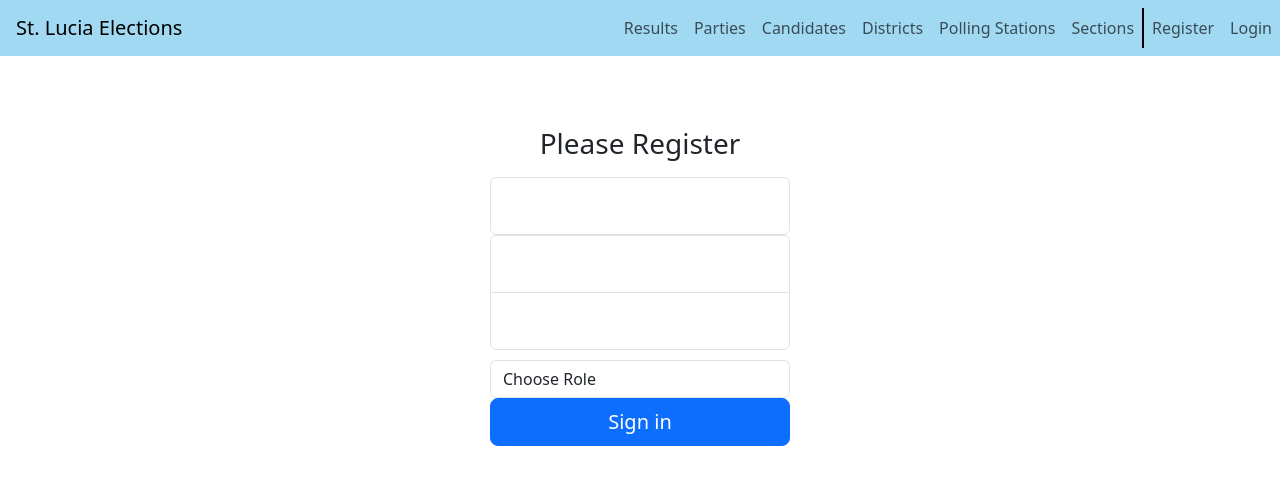
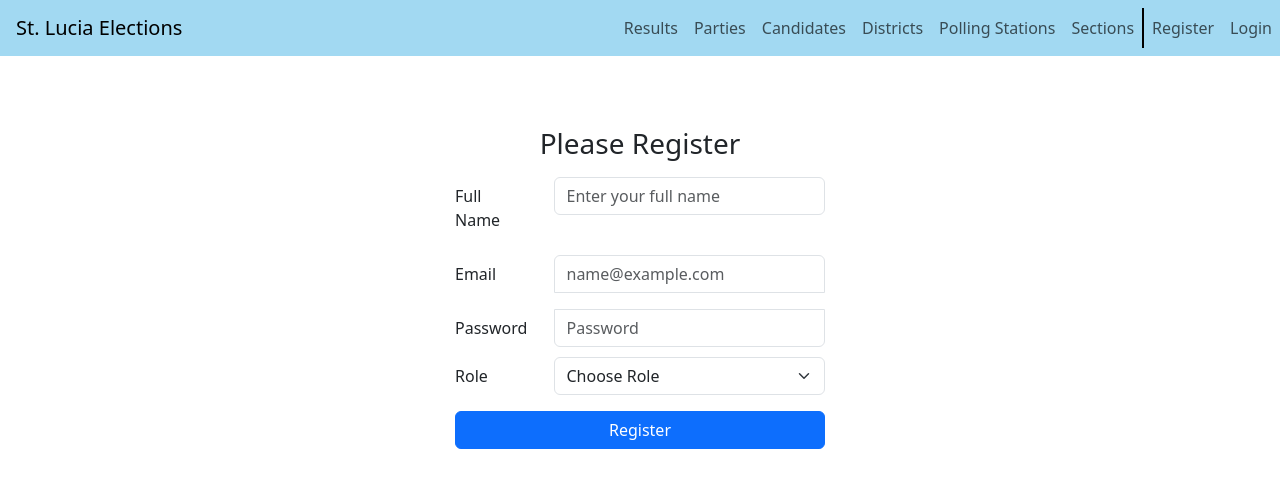
Before and after one commit to bajahranks/st-lucia-elections, a React (Create React App) app: page /register in a window 1280 px wide. Shown: the top 488 px of the page. Built offline with nearby package versions, Linux system fonts and the light colour scheme.

Commit message:
Update styling Add authorization

```diff
--- a/src/assets/App.css
+++ b/src/assets/App.css
@@ -147,21 +147,29 @@ div#rect {
   margin: auto;
 }
 
-.form-signin .checkbox {
+.form-register {
+  width: 100%;
+  max-width: 400px;
+  padding: 15px;
+  margin: auto;
+}
+
+.form-signin .checkbox, .form-register .checkbox {
   font-weight: 400;
 }
 
-.form-signin .form-floating:focus-within {
+.form-signin .form-floating:focus-within,
+.form-register .form-floating:focus-within {
   z-index: 2;
 }
 
-.form-signin input[type="email"] {
+.form-signin input[type="email"], .form-register input[type="email"] {
   margin-bottom: -1px;
   border-bottom-right-radius: 0;
   border-bottom-left-radius: 0;
 }
 
-.form-signin input[type="password"] {
+.form-signin input[type="password"], .form-register input[type="password"] {
   margin-bottom: 10px;
   border-top-left-radius: 0;
   border-top-right-radius: 0;
--- a/src/components/auth/login.js
+++ b/src/components/auth/login.js
@@ -3,6 +3,7 @@ import AuthService from "../../services/auth";
 import { Redirect } from "react-router-dom";
 import { setUserSession } from "../../helpers/util";
 import { store } from '../../store/store';
+import {Alert, Button, Col, Form, Row} from "react-bootstrap";
 
 const Login = () => {
   const globalState = useContext(store);
@@ -11,6 +12,7 @@ const Login = () => {
   const [email, setEmail] = useState('');
   const [password, setPassword] = useState('');
   const [redirect, setRedirect] = useState(false);
+  const [message, setMessage] = useState('');
 
   const onChangeEmail = (e) => {
     setEmail(e.target.value);
@@ -18,6 +20,10 @@ const Login = () => {
 
   const onChangePassword = (e) => {
     setPassword(e.target.value);
+  }
+
+  const onChangeMessage = (errorMessage) => {
+    setMessage(errorMessage);
   }
 
   const loginUser = (e) => {
@@ -39,7 +45,7 @@ const Login = () => {
       // redirect to home page
       setRedirect(true );
 
-    }).catch(e => { console.log(e) });
+    }).catch(error => { onChangeMessage(error.response.data) });
   }
 
   // Redirect to home page
@@ -47,36 +53,41 @@ const Login = () => {
     return (<Redirect to={"/"} />);
   } else {
     return (
-      <section className="text-center login">
+      <section className="login">
         <main className="form-signin">
-          <form onSubmit={loginUser}>
-            <h1 className="h3 mb-3 fw-normal">Please sign in</h1>
-            <div className="form-floating">
-              <input
-                type="email"
-                className="form-control"
-                id="email"
-                placeholder="name@example.com"
-                name="email"
+          <Form onSubmit={loginUser}>
+            <h1 className="h3 mb-3 text-center fw-normal">Please sign in</h1>
+            { message ?
+              <Alert variant={"danger"}>
+                <h4>{message.error}</h4>
+              </Alert>
+            : ("")}
+            <Form.Group as={Row} className="mb-3" controlId={"email"}>
+              <Form.Label column sm="3">Email</Form.Label>
+              <Col sm="9">
+                <Form.Control
+                  type={"email"}
+                  placeholder={"name@example.com"}
+                  name={"email"}
                   value={email}
                   onChange={onChangeEmail}
                 />
-              {/*<label htmlFor="floatingInput">Email address</label>*/}
-            </div>
-            <div className="form-floating">
-              <input
+              </Col>
+            </Form.Group>
+            <Form.Group as={Row} controlId={"password"}>
+              <Form.Label column sm="3">Password</Form.Label>
+              <Col sm="9">
+                <Form.Control
                   type="password"
-                className="form-control"
-                id="password"
                   placeholder="Password"
                   name="password"
                   value={password}
                   onChange={onChangePassword}
                 />
-              {/*<label htmlFor="floatingPassword">Password</label>*/}
-            </div>
-            <button className="w-100 btn btn-lg btn-primary" type="submit">Sign in</button>
-          </form>
+              </Col>
+            </Form.Group>
+            <Button variant={"primary"} className="w-100" type="submit">Sign in</Button>
+          </Form>
         </main>
       </section>
     );
--- a/src/components/auth/register.js
+++ b/src/components/auth/register.js
@@ -1,6 +1,7 @@
 import React, { Component } from "react";
 import AuthService from "../../services/auth";
 import { Redirect } from "react-router-dom";
+import {Alert, Button, Col, Form, Row} from "react-bootstrap";
 
 export default class Register extends Component {
   constructor(props) {
@@ -17,7 +18,8 @@ export default class Register extends Component {
       email: '',
       password: '',
       role: '',
-      redirect: false
+      redirect: false,
+      message: ''
     };
   }
 
@@ -45,6 +47,12 @@ export default class Register extends Component {
     });
   }
 
+  onChangeMessage = (errorMessage) => {
+    this.setState({
+      message: errorMessage
+    });
+  }
+
   registerUser(e) {
     // Prevent browser from refreshing
     e.preventDefault();
@@ -60,7 +68,7 @@ export default class Register extends Component {
       this.setState({
         redirect: true
       });
-    }).catch(e => { console.log(e) });
+    }).catch(error => { this.onChangeMessage(error.response.data) });
   }
 
   render(){
@@ -69,53 +77,64 @@ export default class Register extends Component {
       return <Redirect to={"/login"} />;
     }
     return (
-      <section className="text-center login">
-        <main className="form-signin">
-          <form onSubmit={this.registerUser}>
-            <h1 className="h3 mb-3 fw-normal">Please Register</h1>
-            <div className="form-floating">
-              <input
-                type="text"
-                className="form-control"
-                id="name"
+      <section className="login">
+        <main className="form-register">
+          <Form onSubmit={this.registerUser}>
+            <h1 className="h3 mb-3 text-center fw-normal">Please Register</h1>
+            { this.state.message ?
+              <Alert variant={"danger"}>
+                <h4>{this.state.message.error}</h4>
+              </Alert>
+              : ("")}
+            <Form.Group as={Row} className="mb-3" controlId={"name"}>
+              <Form.Label column sm="3">Full Name</Form.Label>
+              <Col sm="9">
+                <Form.Control
                   placeholder="Enter your full name"
                   name="name"
+                  value={this.state.name}
                   onChange={this.onChangeName}
+                  required
                 />
-              {/*<label htmlFor="floatingInput">Email address</label>*/}
-            </div>
-            <div className="form-floating">
-              <input
-                type="email"
-                className="form-control"
-                id="email"
-                placeholder="name@example.com"
-                name="email"
+              </Col>
+            </Form.Group>
+            <Form.Group as={Row} className="mb-3" controlId={"email"}>
+              <Form.Label column sm="3">Email</Form.Label>
+              <Col sm="9">
+                <Form.Control
+                  type={"email"}
+                  placeholder={"name@example.com"}
+                  name={"email"}
+                  value={this.state.email}
                   onChange={this.onChangeEmail}
                 />
-              {/*<label htmlFor="floatingInput">Email address</label>*/}
-            </div>
-            <div className="form-floating">
-              <input
+              </Col>
+            </Form.Group>
+            <Form.Group as={Row} controlId={"password"}>
+              <Form.Label column sm="3">Password</Form.Label>
+              <Col sm="9">
+                <Form.Control
                   type="password"
-                className="form-control"
-                id="password"
                   placeholder="Password"
                   name="password"
+                  value={this.state.password}
                   onChange={this.onChangePassword}
                 />
-              {/*<label htmlFor="floatingPassword">Password</label>*/}
-            </div>
-            <div>
-              <select className={"form-control"} id={"role"} name={"role"} onChange={this.onChangeRole}>
+              </Col>
+            </Form.Group>
+            <Form.Group as={Row} className={"mb-3"} controlId={"role"}>
+              <Form.Label column sm="3">Role</Form.Label>
+              <Col sm={"9"}>
+                <Form.Select name={"role"} onChange={this.onChangeRole}>
                   <option defaultValue={""}>Choose Role</option>
                   <option key={'Admin'} value={'Admin'}>Admin</option>
                   <option key={'Staff'} value={'Staff'}>Staff</option>
                   <option key={'Poll Worker'} value={'Poll Worker'}>Poll Worker</option>
-              </select>
-            </div>
-            <button className="w-100 btn btn-lg btn-primary" type="submit">Sign in</button>
-          </form>
+                </Form.Select>
+              </Col>
+            </Form.Group>
+            <Button variant={"primary"} className="w-100" type="submit">Register</Button>
+          </Form>
         </main>
       </section>
     )
--- a/src/components/section/section.js
+++ b/src/components/section/section.js
@@ -68,7 +68,7 @@ export default class Section extends Component {
   }
 
   render() {
-    const { searchName, sections, currentSection, currentIndex } = this.state;
+    const { searchName, sections } = this.state;
     const user = getUserFromToken();
 
     return (
```
Lines whose indentation alone changed are shown as unchanged.
